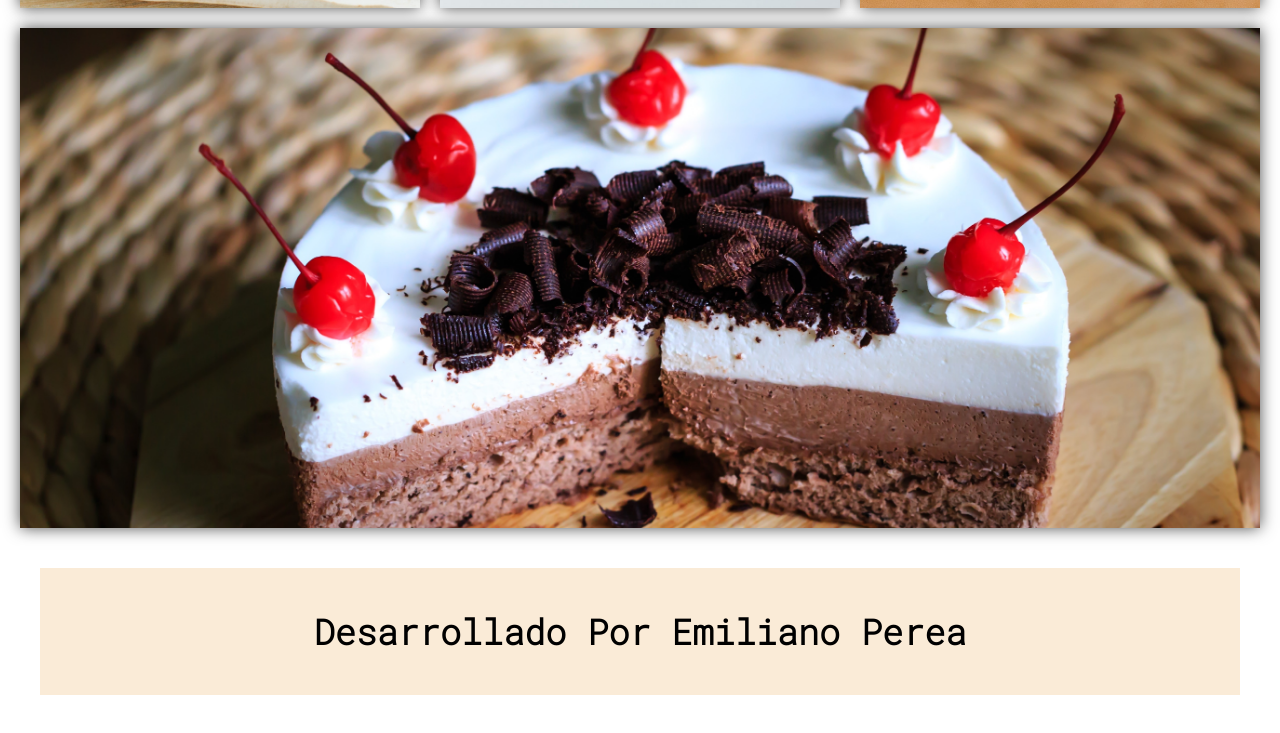
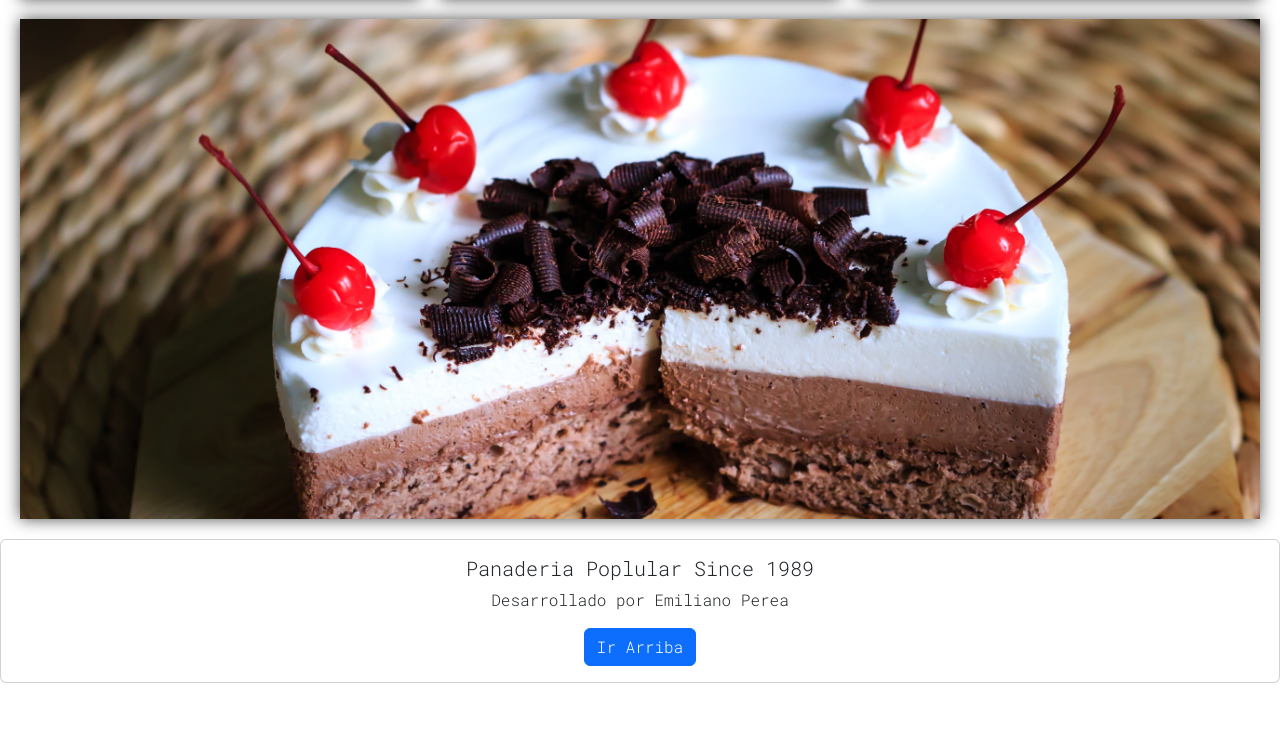
Before and after one commit to Emilianoperea1989/Proyecto-MauroPerea, a plain HTML site: page index.html in a window 1280 px wide. Shown: the part 2009-2742 px from the top of the page. After the commit the page ends 2692 px from the top, so only its background shows below. Drawn offline with nearby package versions, Linux system fonts and the light colour scheme.

Commit message:
aplicando bootsrap al proyecto

```diff
--- a/index.html
+++ b/index.html
@@ -16,7 +16,11 @@
 <!-- animaciones -->
     <link rel="stylesheet" href="https://cdnjs.cloudflare.com/ajax/libs/animate.css/4.1.1/animate.min.css">
 
-<!-- hoja de estilo -->
+    <!-- bootstrap CSS -->
+
+    <link href="https://cdn.jsdelivr.net/npm/bootstrap@5.2.0/dist/css/bootstrap.min.css" rel="stylesheet" integrity="sha384-gH2yIJqKdNHPEq0n4Mqa/HGKIhSkIHeL5AyhkYV8i59U5AR6csBvApHHNl/vI1Bx" crossorigin="anonymous">
+
+ <!-- hoja de estilo -->
     <link rel="stylesheet" href="style.css">
 
 </head>
@@ -73,11 +77,18 @@
 
 
         <footer>
-
-            <h3>Desarrollado Por Emiliano Perea</h3>
+            <div class="card text-center">
+               <div class="card-body">
+                  <h5 class="card-title">Panaderia Poplular Since 1989</h5>
+                  <p class="card-text">Desarrollado por Emiliano Perea</p>
+                  <a href="#" class="btn btn-primary">Ir Arriba</a>
+                </div>
+              </div>
 
         </footer>
     </div>
+    <script src="https://cdn.jsdelivr.net/npm/bootstrap@5.2.0/dist/js/bootstrap.bundle.min.js" integrity="sha384-A3rJD856KowSb7dwlZdYEkO39Gagi7vIsF0jrRAoQmDKKtQBHUuLZ9AsSv4jD4Xa" crossorigin="anonymous"></script>
+
 </body>
 
 </html>
--- a/style.css
+++ b/style.css
@@ -307,17 +307,6 @@ section h5{
     box-shadow: 0 0 15px rgba(0, 0, 0, 0.7);
 }
 
-/* ---------FOOTER----------- */
-
-footer {
-    text-align: center;
-    font-size: 30px;
-    margin: 40px;
-    padding: 40px;
-    display: block;
-    background-color: antiquewhite;
-
-}
 
 /* ---------MediaQuery----------- */
 
```
Also changed, not shown: contactos.html (+30 -6 lines), nosotros.html (+15 -3 lines), productos.html (+15 -3 lines), sucursales.html (+14 -2 lines).
